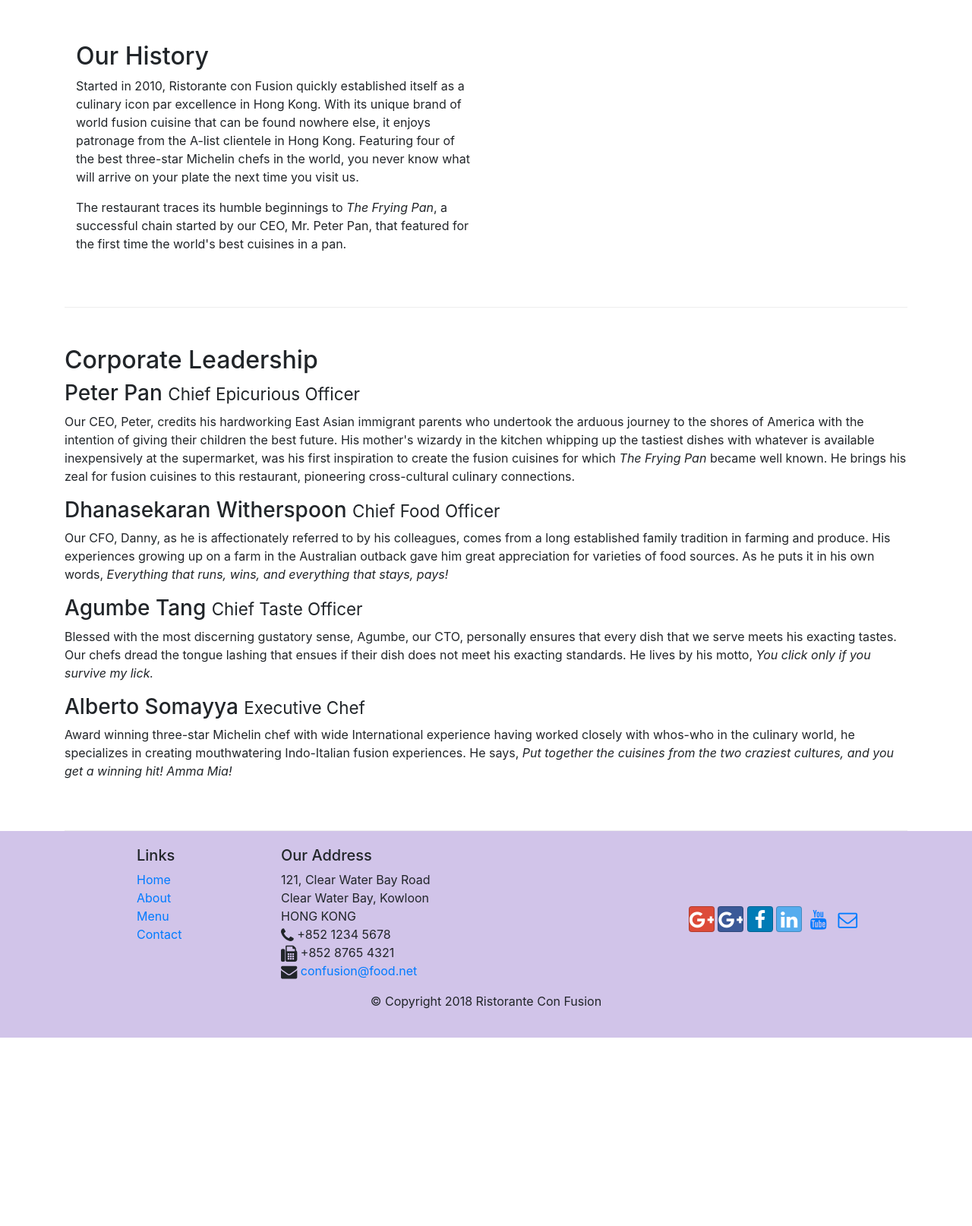
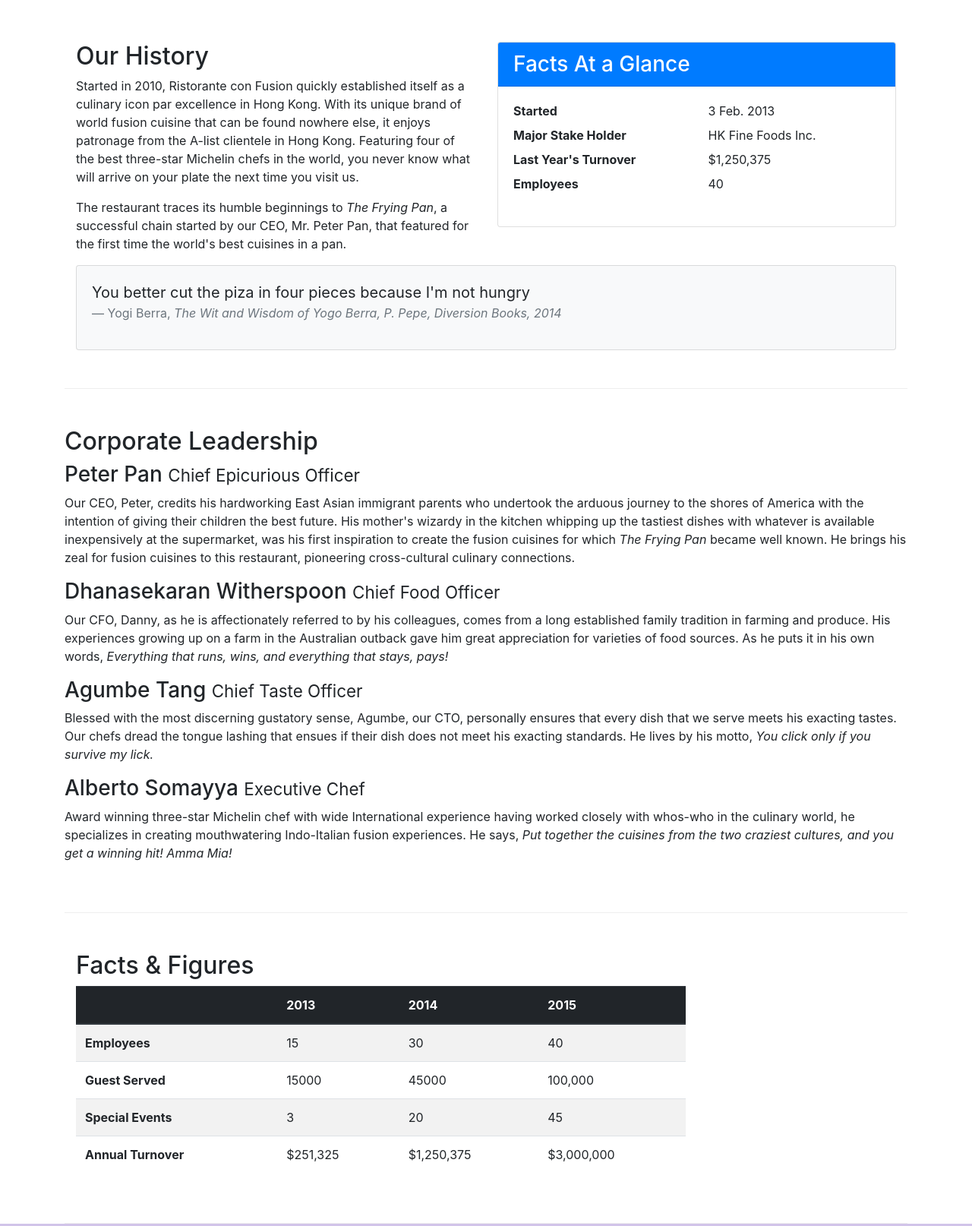
Before and after one commit to pixm22/conFusion, a website: page aboutus.html in a window 1280 px wide. Shown: the part 460-2074 px from the top of the page at 76% size. Before the commit the page ends 1826 px from the top, so only its background shows below. Drawn offline with nearby package versions, Linux system fonts and the light colour scheme.

Commit message:
Table and Card

```diff
--- a/aboutus.html
+++ b/aboutus.html
@@ -65,8 +65,32 @@
                 <p>Started in 2010, Ristorante con Fusion quickly established itself as a culinary icon par excellence in Hong Kong. With its unique brand of world fusion cuisine that can be found nowhere else, it enjoys patronage from the A-list clientele in Hong Kong.  Featuring four of the best three-star Michelin chefs in the world, you never know what will arrive on your plate the next time you visit us.</p>
                 <p>The restaurant traces its humble beginnings to <em>The Frying Pan</em>, a successful chain started by our CEO, Mr. Peter Pan, that featured for the first time the world's best cuisines in a pan.</p>
             </div><!-- .col-sm-6 -->
-            <div>
-            </div>
+            <div class="col-sm">
+                <div class="card">
+                    <h3 class="card-header bg-primary text-white">Facts At a Glance</h3>
+                    <div class="card-body">
+                        <dl class="row">
+                            <dt class="col-6">Started</dt>
+                            <dd class="col-6">3 Feb. 2013</dd>
+                            <dt class="col-6">Major Stake Holder</dt>
+                            <dd class="col-6">HK Fine Foods Inc.</dd>
+                            <dt class="col-6">Last Year's Turnover</dt>
+                            <dd class="col-6">$1,250,375</dd>
+                            <dt class="col-6">Employees</dt>
+                            <dd class="col-6">40</dd>
+                        </dl>
+                    </div><!-- .card-body -->
+                </div><!-- .card -->
+            </div><!-- .col-sm -->
+            <div class="col-12">
+                <div class="card card-body bg-light">
+                    <blockquote class="blockquote">
+                        <p class="mb-0">You better cut the piza in four pieces because I'm not hungry</p>
+                        <footer class="blockquote-footer">Yogi Berra, <cite class="Source Title">The Wit and Wisdom of Yogo Berra, P. Pepe, Diversion Books, 2014</cite>
+                        </footer>
+                    </blockquote>
+                </div><!-- .card -->
+            </div><!-- .col-12 -->
         </div><!-- .row -->
 
 
@@ -82,6 +106,52 @@
                 <h3>Alberto Somayya <small>Executive Chef</small></h3>
                 <p>Award winning three-star Michelin chef with wide International experience having worked closely with whos-who in the culinary world, he specializes in creating mouthwatering Indo-Italian fusion experiences. He says, <em>Put together the cuisines from the two craziest cultures, and you get a winning hit! Amma Mia!</em></p>
             </div>
+       </div><!-- .row -->
+       <div class="row row-content">
+            <div class="col-12 col-sm-9">
+                <h2>Facts &amp; Figures</h2>
+                <div class="table-responsive">
+                    <table class="table table-striped">
+                        <thead class="thead-dark">
+                            <tr>
+                                <th>&nbsp;</th>
+                                <th>2013</th>
+                                <th>2014</th>
+                                <th>2015</th>
+                            </tr>
+                        </thead>
+                        <tbody>
+                            <tr>
+                                <th>Employees</th>
+                                <td>15</td>
+                                <td>30</td>
+                                <td>40</td>
+                            </tr>
+                            <tr>
+                                <th>Guest Served</th>
+                                <td>15000</td>
+                                <td>45000</td>
+                                <td>100,000</td>
+                            </tr>
+                            <tr>
+                                <th>Special Events</th>
+                                <td>3</td>
+                                <td>20</td>
+                                <td>45</td>
+                            </tr>
+                            <tr>
+                            <th>Annual Turnover</th>
+                            <td>$251,325</td>
+                            <td>$1,250,375</td>
+                            <td>$3,000,000</td>
+                            </tr>
+                        </tbody>
+                    </table>
+                </div><!-- .table-responsive -->
+            </div>
+            <div class="col-12 col-sm-3">
+            </div>
+
        </div><!-- .row -->
     </div><!-- .container -->
 
```
Also changed, not shown: contactus.html (+33 -20 lines).
